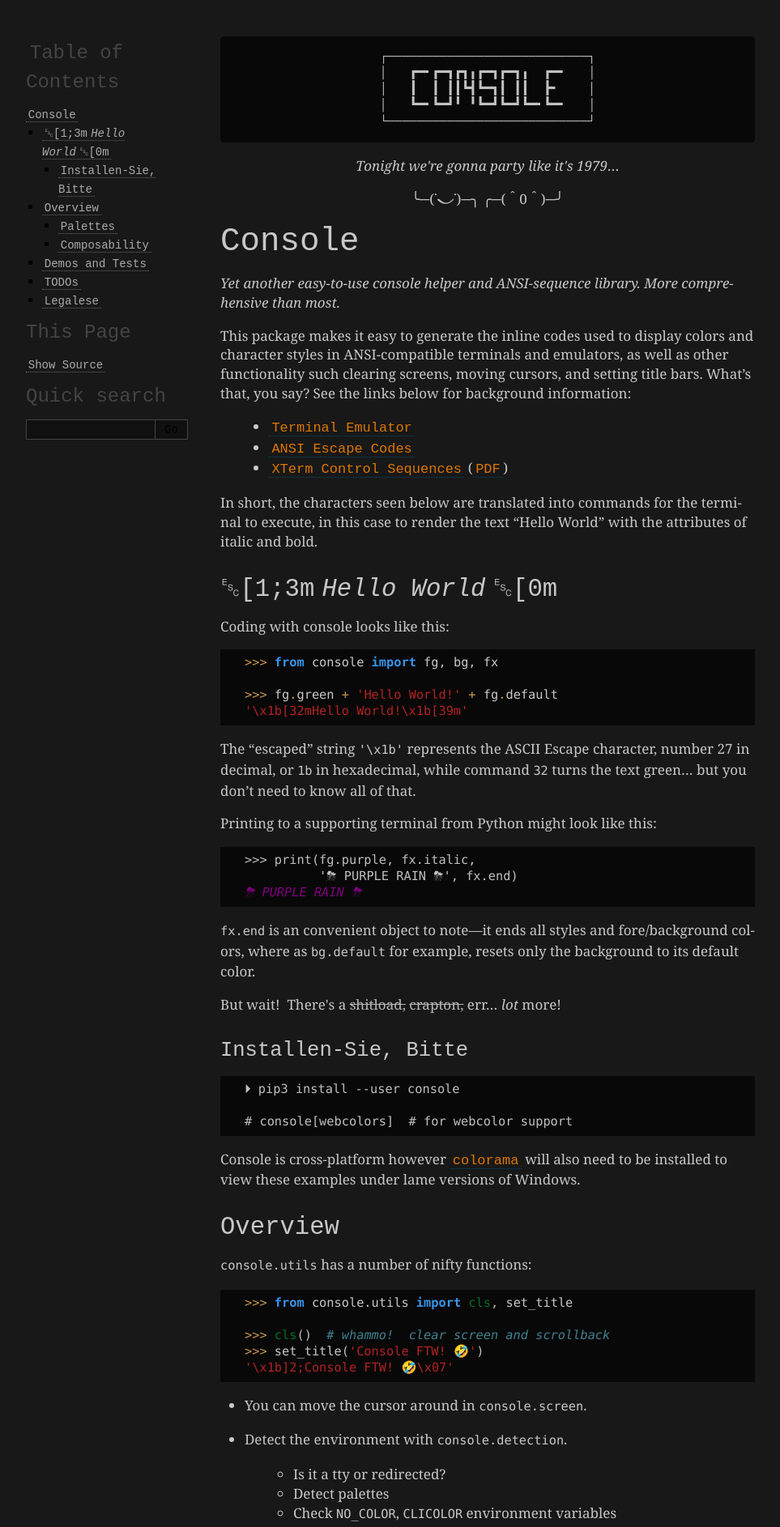
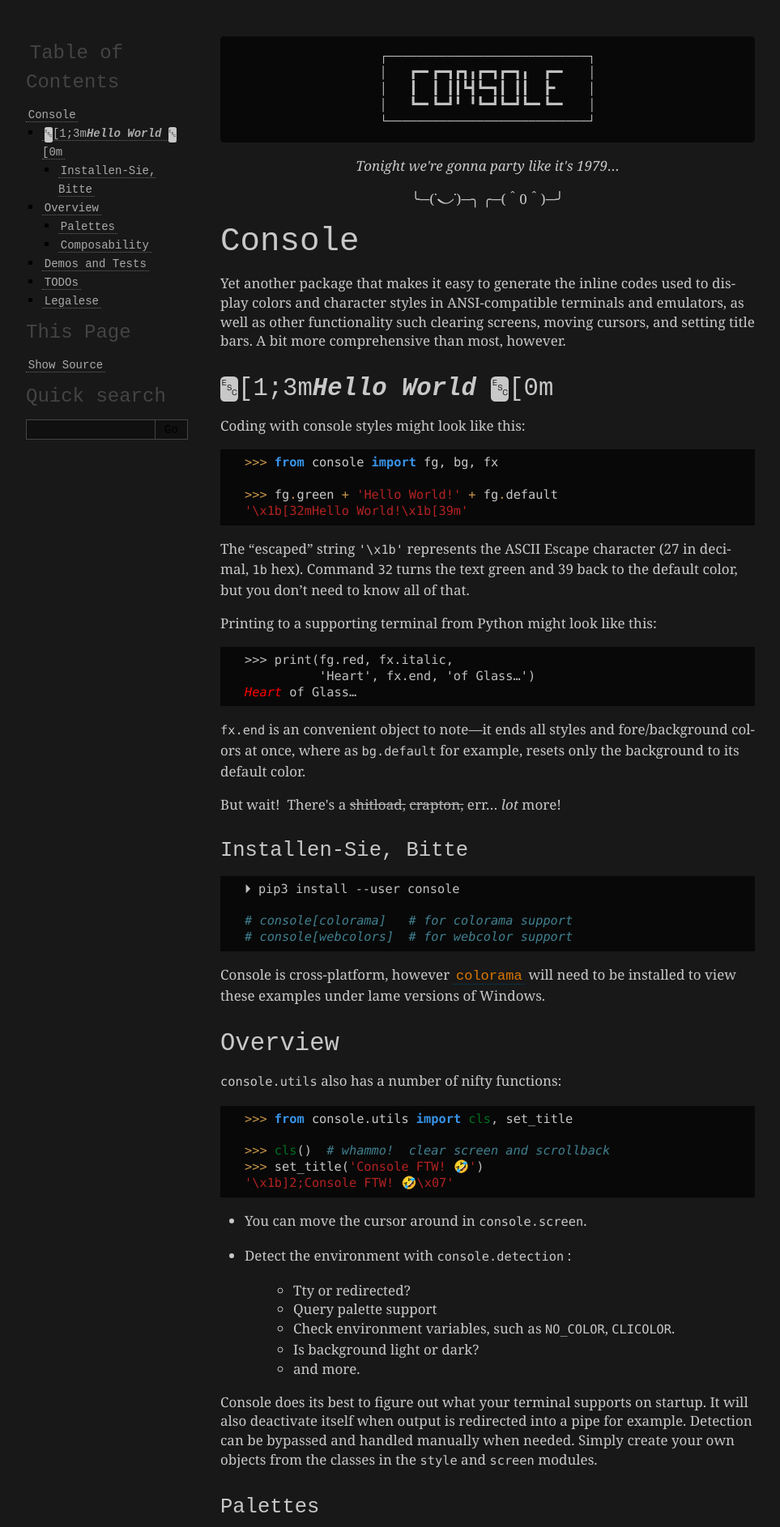
Before and after one commit to mixmastamyk/console, a Sphinx documentation site: the page built from docs/readme.rst, in a window 1280 px wide. Shown: the top 1886 px of the page at 81% size, without its empty margins (148-1111 px from the left). Built offline with Sphinx 7.4.7, drawn with Linux system fonts in a browser that asks for light colours; pages that are not in the unit, such as notebooks, are missing from menus; some of the changed text lies outside the part shown.

Commit message:
doc improvements

```diff
--- a/docs/_static/custom.css
+++ b/docs/_static/custom.css
@@ -2,6 +2,7 @@
 body, div.body{
     background: #181818;
     color: #c8c8c8;
+    font-family: Georgia, serif;
 }
 pre {
     background: #080808;
@@ -117,3 +118,15 @@
 .highlight .se {
     color: IndianRed;
 }
+
+.reverse {
+    font-size: .9em;
+    background: #c8c8c8;
+    border-radius: .2em;
+    color: #181818;
+    display: inline-block;
+}
+.bi {
+  font-weight: bold;
+  font-style: italic;
+}
--- a/docs/index.rst
+++ b/docs/index.rst
@@ -23,7 +23,8 @@
     :maxdepth: 2
 
     Introduction <readme.rst>
-    advanced
+    why
+    additional
     Modules <source/modules>
 
 
--- a/readme.rst
+++ b/readme.rst
@@ -16,57 +22,50 @@
 Console
 ============
 
-*Yet another easy-to-use console helper and ANSI-sequence library.
-More comprehensive than most.*
-
-This package makes it easy to generate the inline codes used to display colors
-and character styles in ANSI-compatible terminals and emulators,
+Yet another package that makes it easy to generate the inline codes used to
+display colors and character styles in ANSI-compatible terminals and emulators,
 as well as other functionality such clearing screens,
 moving cursors,
 and setting title bars.
-What's that, you say?
-See the links below for background information:
+A bit more comprehensive than most,
+however.
 
-    - `Terminal Emulator <https://en.wikipedia.org/wiki/Terminal_emulator>`_
-    - `ANSI Escape Codes <http://en.wikipedia.org/wiki/ANSI_escape_code>`_
-    - `XTerm Control Sequences
-      <http://invisible-island.net/xterm/ctlseqs/ctlseqs.html>`_
-      (`PDF <https://www.x.org/docs/xterm/ctlseqs.pdf>`_)
 
-In short, the characters seen below are translated into commands for the
-terminal to execute,
-in this case to render the text "Hello World" with the attributes of italic and
-bold.
+:reverse:`␛`\ [1;3m\ :bi:`Hello World` :reverse:`␛`\ [0m
+--------------------------------------------------------------
 
-␛[1;3m \ *Hello World* ␛[0m
---------------------------------------
-
-Coding with console looks like this::
+Coding with console styles might look like this::
 
     >>> from console import fg, bg, fx
 
     >>> fg.green + 'Hello World!' + fg.default
     '\x1b[32mHello World!\x1b[39m'
 
-The "escaped" string ``'\x1b'`` represents the ASCII Escape character,
-number 27 in decimal, or ``1b`` in hexadecimal,
-while command ``32`` turns the text green…
+The "escaped" string ``'\x1b'`` represents the ASCII Escape character
+(27 in decimal, ``1b`` hex).
+Command ``32`` turns the text green
+and 39 back to the default color,
 but you don't need to know all of that.
 
 Printing to a supporting terminal from Python might look like this:
 
-
 .. raw:: html
 
     <pre>
-    &gt;&gt;&gt; print(fg.purple, fx.italic,
-              '⛈ PURPLE RAIN ⛈', fx.end)
-    <span style="color:purple; font-style: italic">⛈ PURPLE&nbsp;RAIN ⛈</span>
+    &gt;&gt;&gt; print(fg.red, fx.italic,
+              'Heart', fx.end, 'of Glass…')
+    <span style="color:red; font-style: italic">Heart</span> of Glass…
     </pre>
+
+.. ~ &gt;&gt;&gt; print(fg.purple, fx.italic,
+          .. ~ '⛈ PURPLE RAIN ⛈', fx.end)
+.. ~ <span style="color:purple; font-style: italic">⛈ PURPLE&nbsp;RAIN ⛈</span>
+.. ~ </pre>
+.. ~ 🔔
 
 
 ``fx.end`` is an convenient object to note---\
-it ends all styles and fore/background colors,
+it ends all styles and fore/background colors at once,
 where as ``bg.default`` for example,
 resets only the background to its default color.
 
@@ -82,22 +81,25 @@
 
 Installen-Sie, Bitte
 ~~~~~~~~~~~~~~~~~~~~~
-::
+
+.. code-block:: shell
 
     ⏵ pip3 install --user console
 
+    # console[colorama]   # for colorama support
     # console[webcolors]  # for webcolor support
 
-Console is cross-platform however
+Console is cross-platform,
+however
 `colorama <https://pypi.python.org/pypi/colorama>`_
-will also need to be installed to view these examples under lame versions of
+will need to be installed to view these examples under lame versions of
 Windows.
 
 
 Overview
 ------------------
 
-``console.utils`` has a number of nifty functions::
+``console.utils`` also has a number of nifty functions::
 
     >>> from console.utils import cls, set_title
 
@@ -106,43 +108,52 @@
     '\x1b]2;Console FTW! 🤣\x07'
 
 - You can move the cursor around in ``console.screen``.
-- Detect the environment with ``console.detection``.
+- Detect the environment with ``console.detection`` :
 
-    - Is it a tty or redirected?
-    - Detect palettes
-    - Check ``NO_COLOR``, ``CLICOLOR`` environment variables
-    - Light or dark background?
+    - Tty or redirected?
+    - Query palette support
+    - Check environment variables, such as ``NO_COLOR``, ``CLICOLOR``.
+    - Is background light or dark?
     - and more.
 
-Console does its best to figure out if your terminal supports ANSI sequences
-and various color palettes on startup.
+Console does its best to figure out what your terminal supports on startup.
 It will also deactivate itself when output is redirected into a pipe for
 example.
-Detection can be bypassed and handled manually if performance is a concern.
-Just create your own objects from the classes in the style and screen modules.
+Detection can be bypassed and handled manually when needed.
+Simply create your own objects from the classes in the ``style`` and ``screen``
+modules.
 
 
 Palettes
 ~~~~~~~~~~~~~~~
 
-The standard palette is accessed by name,
-but the others typically have a prefix letter and digits to specify the color.
-Shortcut access to the various palettes may be accomplished like so::
+While the standard palette of 16 colors is accessed by name,
+the others have a prefix letter and a number of digits or name to specify the
+color.
+Shortcut access to the various palettes may be accomplished like so:
 
-    # Examples    Format    Palette
-    fg.red        NAME      8-color
-    fg.lightred   NAME      16-color w/o bold
+.. code-block:: sh
 
-    fg.i22        iDDD      256-color indexed/extended
-    fg.nf0f       nHHH      Nearest to indexed
-    fg.tff00bb    tHHH      Truecolor, 3 or 6 digits
-    fg.x_navyblue x_N       X11 color name
-    fg.w_bisque   w_N       Webcolors, if installed
+    # Examples      Format  Palette
 
-Background works the same.
+.. code-block:: text
 
-I'm still deciding on these, let me know in the bug section if you'd prefer
-underscores or not.
+    fg.red          NAME    8-color
+    fg.lightred     NAME    16-color w/o bold
+
+    fg.i22          iDDD    256-color indexed/extended
+    fg.nf0f         nHHH    Nearest to indexed
+    fg.tff00bb      tHHH    Truecolor, 3 | 6 digits
+    fg.x_navyblue   x_NM    X11 color name
+    fg.w_bisque     w_NM    Webcolors, if installed
+
+Background works the same of course.
+
+X11 colors only available where its ``rgb.txt`` file is,
+however if demand were high enough they could be copied into the package.
+
+I'm still deciding on the format of these attributes,
+let me know in the bug section if you'd prefer underscores or not.
 
 Composability
 ~~~~~~~~~~~~~~~
```
Also changed, not shown: other parts of readme.rst (+6 -0 lines), docs/advanced.rst (+18 -2 lines).
